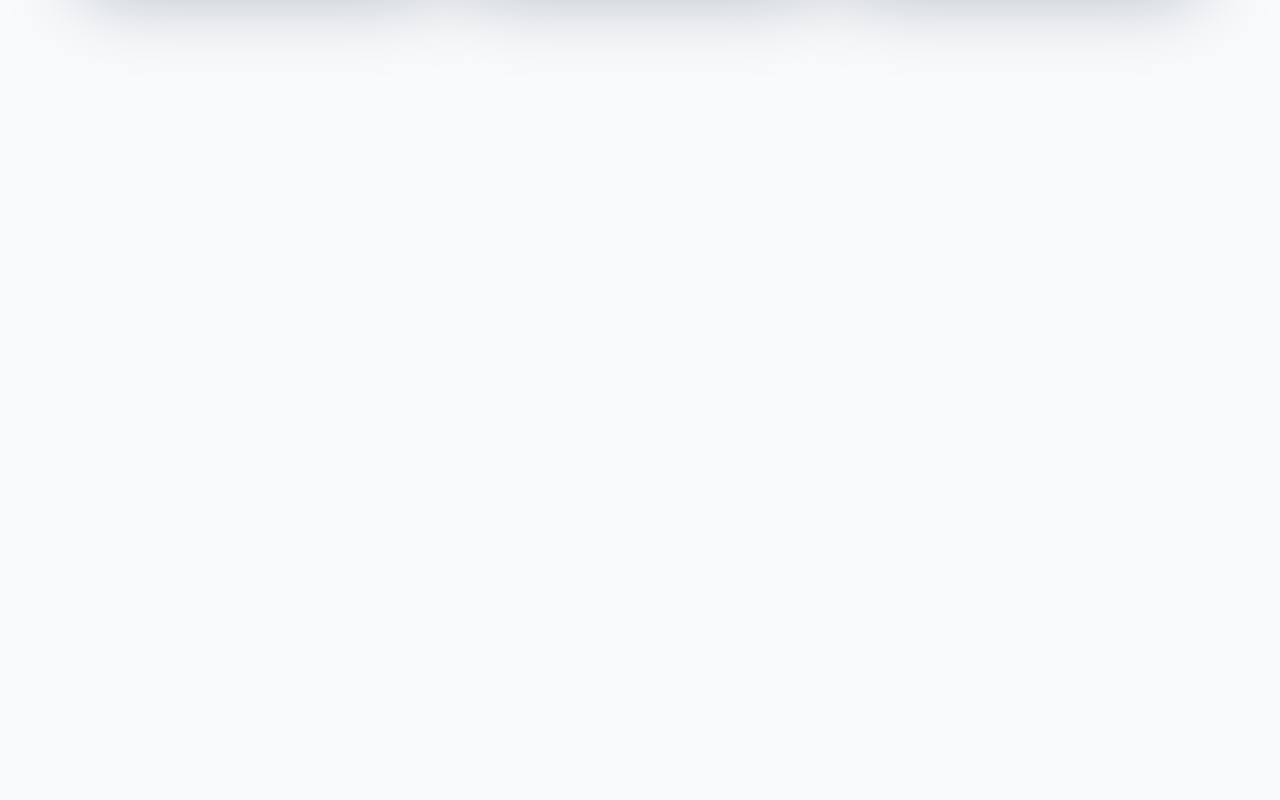
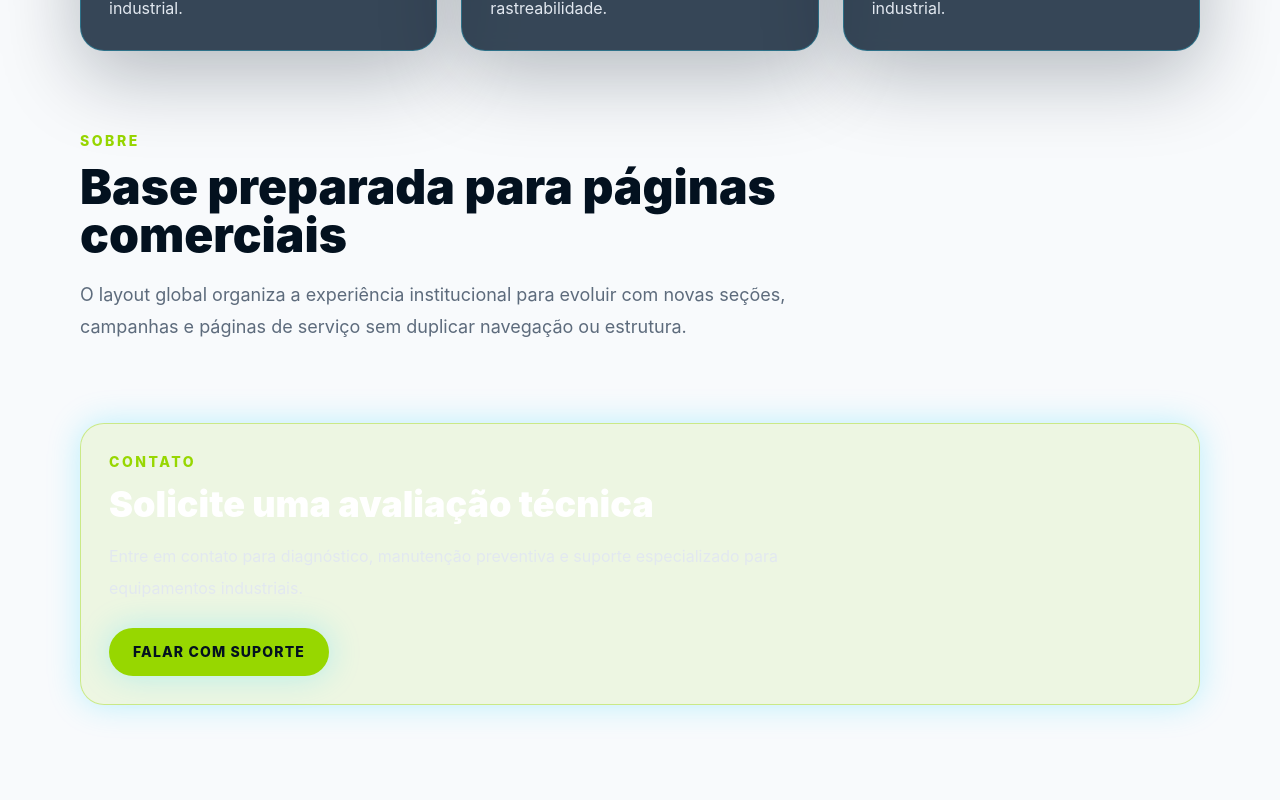
Before and after one commit to Dev-RuiDiniz/Site_WMG_AssistenciaTecnica, a React (Vite) app: page / in a window 1280 px wide. Shown: the part 1220-2020 px from the top of the page. Before the commit the page ends 1286 px from the top, so only its background shows below. Built offline with nearby package versions, Linux system fonts and the light colour scheme.

Commit message:
refactor(app): aplica layout global na pagina inicial

```diff
--- a/src/App.tsx
+++ b/src/App.tsx
@@ -2,6 +2,7 @@ import { Card } from './components/ui/Card';
 import { Button } from './components/ui/Button';
 import { Container } from './components/ui/Container';
 import { SectionTitle } from './components/ui/SectionTitle';
+import { SiteLayout } from './components/layout/SiteLayout';
 
 const services = [
   {
@@ -20,8 +21,9 @@ const services = [
 
 function App() {
   return (
-    <main className="min-h-screen bg-slate-50 text-wmg-graphite-900">
+    <SiteLayout>
       <section
+        id="inicio"
         className="relative overflow-hidden bg-wmg-hero text-white"
         aria-labelledby="hero-title"
       >
@@ -49,9 +51,7 @@ function App() {
           </div>
 
           <div className="flex flex-wrap gap-4" aria-label="Ações principais">
-            <Button href="mailto:suporte@wmgassistenciatecnica.com.br">
-              Solicitar avaliação técnica agora
-            </Button>
+            <Button href="#contato">Solicitar avaliação técnica agora</Button>
             <Button href="#servicos" variant="secondary">
               Ver serviços
             </Button>
@@ -60,7 +60,7 @@ function App() {
       </section>
 
       <Container className="py-16 md:py-24">
-        <section id="servicos" className="grid gap-10" aria-labelledby="services-title">
+        <section id="servicos" className="grid gap-10 scroll-mt-24" aria-labelledby="services-title">
           <SectionTitle
             eyebrow="Serviços"
             title="Componentes reutilizáveis com identidade visual WMG"
@@ -76,8 +76,36 @@ function App() {
             ))}
           </div>
         </section>
+
+        <section id="sobre" className="mt-20 scroll-mt-24" aria-labelledby="about-title">
+          <SectionTitle
+            eyebrow="Sobre"
+            title="Base preparada para páginas comerciais"
+            description="O layout global organiza a experiência institucional para evoluir com novas seções, campanhas e páginas de serviço sem duplicar navegação ou estrutura."
+          />
+        </section>
+
+        <section id="contato" className="mt-20 scroll-mt-24" aria-labelledby="contact-title">
+          <Card variant="highlight">
+            <p className="mb-3 text-sm font-extrabold uppercase tracking-[0.18em] text-wmg-lime-500">
+              Contato
+            </p>
+            <h2 id="contact-title" className="text-3xl font-black text-white md:text-4xl">
+              Solicite uma avaliação técnica
+            </h2>
+            <p className="mt-4 max-w-3xl leading-8 text-slate-200">
+              Entre em contato para diagnóstico, manutenção preventiva e suporte especializado para
+              equipamentos industriais.
+            </p>
+            <div className="mt-6">
+              <Button href="mailto:suporte@wmgassistenciatecnica.com.br">
+                Falar com suporte
+              </Button>
+            </div>
+          </Card>
+        </section>
       </Container>
-    </main>
+    </SiteLayout>
   );
 }
 
```
